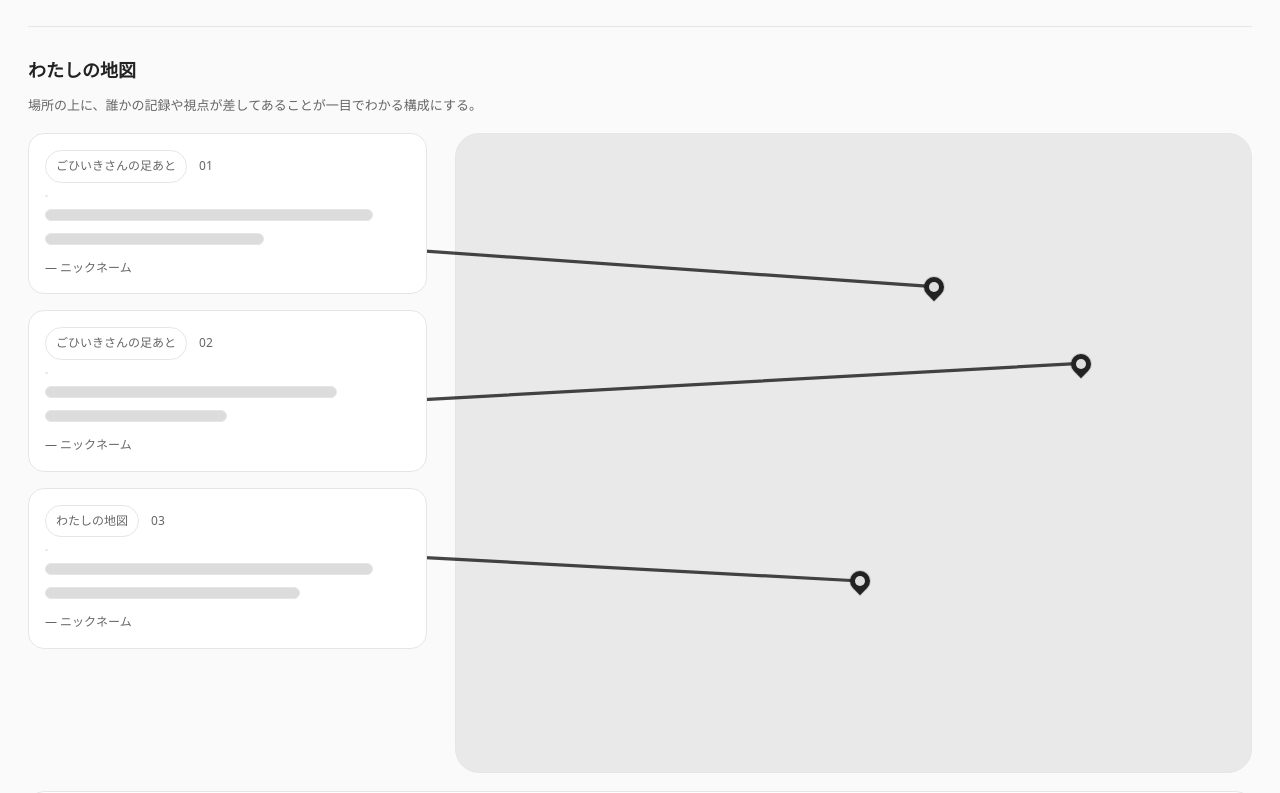
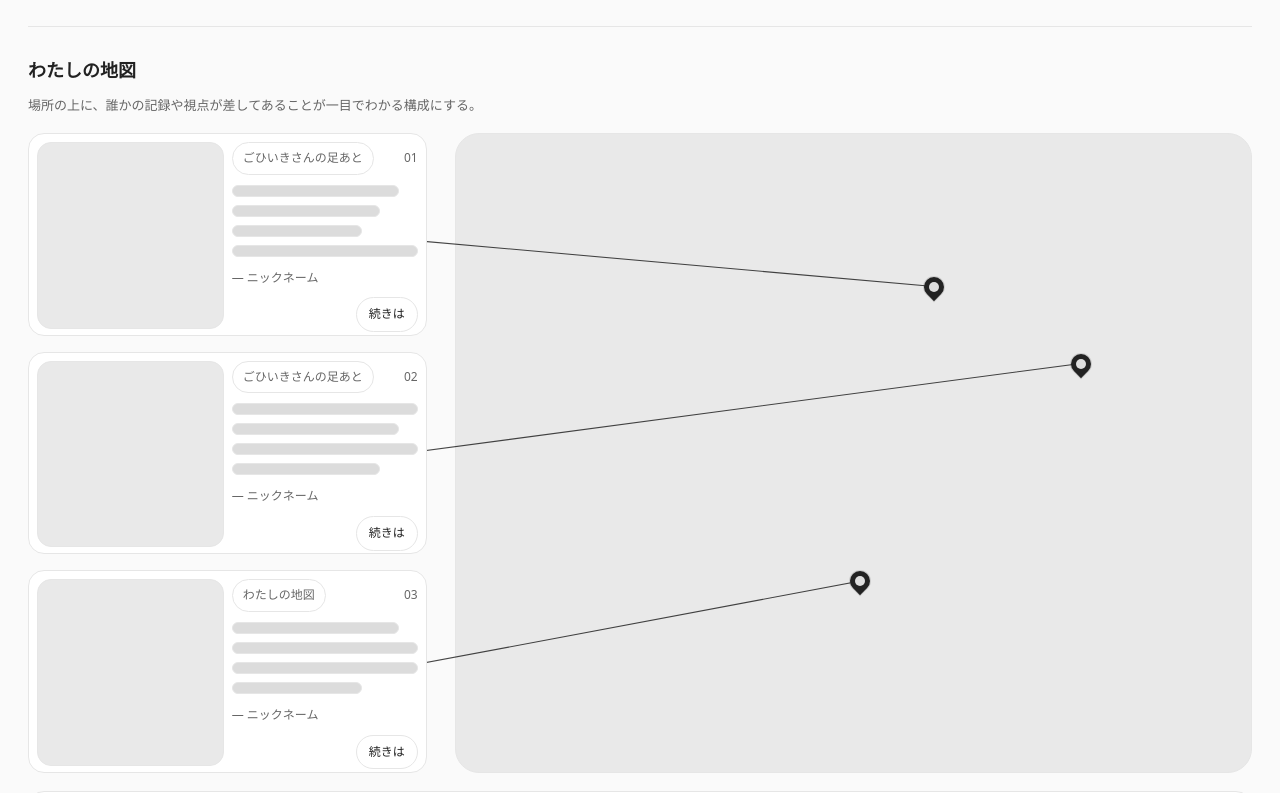
Before and after one commit to 202510-aw-shirako/FURUTABI, a plain HTML site: page public/index.html in a window 1280 px wide. Shown: the part 760-1553 px from the top of the page. Drawn offline with Linux system fonts and the light colour scheme.

Commit message:
Polish top page map cards and connectors

```diff
--- a/public/index.html
+++ b/public/index.html
@@ -49,44 +49,71 @@
 
       <div class="topMapLayout" style="margin-top:18px;">
         <svg class="topMapLines" viewBox="0 0 100 100" preserveAspectRatio="none" aria-hidden="true">
-          <line x1="29" y1="18" x2="74" y2="24"></line>
-          <line x1="29" y1="42" x2="86" y2="36"></line>
-          <line x1="29" y1="66" x2="68" y2="70"></line>
+          <line x1="31" y1="16.7" x2="74" y2="24"></line>
+          <line x1="31" y1="50" x2="86" y2="36"></line>
+          <line x1="31" y1="83.3" x2="68" y2="70"></line>
         </svg>
 
         <div class="topMapCards" aria-label="ごひいきさんの足あととわたしの地図の断片">
-          <a class="card topMapCard" href="story.html" aria-label="ごひいきさんの足あと 1">
-            <div style="display:flex; justify-content:space-between; gap:12px; align-items:center;">
+          <article class="card topMapCard" aria-label="ごひいきさんの足あと 1">
+            <div class="topMapCardBody">
+              <div class="ph ph--thumb topMapThumb" aria-hidden="true"></div>
+              <div class="topMapCardText">
+                <div class="topMapCardHead">
                   <span class="pill">ごひいきさんの足あと</span>
                   <span class="small">01</span>
                 </div>
-            <div class="ph ph--thumb" aria-hidden="true"></div>
-            <div class="ph ph--line w-90" aria-hidden="true"></div>
-            <div class="ph ph--line w-60" aria-hidden="true"></div>
+                <div class="topMapComment" aria-hidden="true">
+                  <div class="ph ph--line w-90"></div>
+                  <div class="ph ph--line w-80"></div>
+                  <div class="ph ph--line w-70"></div>
+                  <div class="ph ph--line w-85"></div>
+                </div>
                 <span class="pinMeta">— ニックネーム</span>
-          </a>
+                <a class="btn ghost topMapMore" href="#topMapMore">続きは</a>
+              </div>
+            </div>
+          </article>
 
-          <a class="card topMapCard" href="story.html" aria-label="ごひいきさんの足あと 2">
-            <div style="display:flex; justify-content:space-between; gap:12px; align-items:center;">
+          <article class="card topMapCard" aria-label="ごひいきさんの足あと 2">
+            <div class="topMapCardBody">
+              <div class="ph ph--thumb topMapThumb" aria-hidden="true"></div>
+              <div class="topMapCardText">
+                <div class="topMapCardHead">
                   <span class="pill">ごひいきさんの足あと</span>
                   <span class="small">02</span>
                 </div>
-            <div class="ph ph--thumb" aria-hidden="true"></div>
-            <div class="ph ph--line w-80" aria-hidden="true"></div>
-            <div class="ph ph--line w-50" aria-hidden="true"></div>
+                <div class="topMapComment" aria-hidden="true">
+                  <div class="ph ph--line w-85"></div>
+                  <div class="ph ph--line w-90"></div>
+                  <div class="ph ph--line w-75"></div>
+                  <div class="ph ph--line w-80"></div>
+                </div>
                 <span class="pinMeta">— ニックネーム</span>
-          </a>
+                <a class="btn ghost topMapMore" href="#topMapMore">続きは</a>
+              </div>
+            </div>
+          </article>
 
-          <a class="card topMapCard" href="story.html" aria-label="わたしの地図の断片 3">
-            <div style="display:flex; justify-content:space-between; gap:12px; align-items:center;">
+          <article class="card topMapCard" aria-label="わたしの地図の断片 3">
+            <div class="topMapCardBody">
+              <div class="ph ph--thumb topMapThumb" aria-hidden="true"></div>
+              <div class="topMapCardText">
+                <div class="topMapCardHead">
                   <span class="pill">わたしの地図</span>
                   <span class="small">03</span>
                 </div>
-            <div class="ph ph--thumb" aria-hidden="true"></div>
-            <div class="ph ph--line w-90" aria-hidden="true"></div>
-            <div class="ph ph--line w-70" aria-hidden="true"></div>
+                <div class="topMapComment" aria-hidden="true">
+                  <div class="ph ph--line w-90"></div>
+                  <div class="ph ph--line w-75"></div>
+                  <div class="ph ph--line w-85"></div>
+                  <div class="ph ph--line w-70"></div>
+                </div>
                 <span class="pinMeta">— ニックネーム</span>
-          </a>
+                <a class="btn ghost topMapMore" href="#topMapMore">続きは</a>
+              </div>
+            </div>
+          </article>
         </div>
 
         <div class="topMapStage" aria-label="わたしの地図">
@@ -98,7 +125,7 @@
         <a class="topMapPin topMapPin--c" href="story.html" aria-label="わたしの地図の断片 3 の場所"></a>
       </div>
 
-      <div class="denseBox">
+      <div class="denseBox" id="topMapMore">
         <div>
           <div class="h2">公開ごひいきさんの足あとを読む</div>
           <p class="note">公開仕様はログイン前でも読める。トップは断片、本文は個別で。</p>
--- a/scss/style.scss
+++ b/scss/style.scss
@@ -147,6 +147,11 @@ a.link { text-decoration: underline; color: $muted; }
 /* ===== Top page map + story layout ===== */
 .topMapSection { overflow: hidden; }
 .topMapLayout {
+  --top-map-stage-height: 640px;
+  --top-map-card-gap: 16px;
+  --top-map-card-padding: 8px;
+  --top-map-card-height: calc((var(--top-map-stage-height) - (var(--top-map-card-gap) * 2)) / 3);
+  --top-map-card-inner-size: calc(var(--top-map-card-height) - (var(--top-map-card-padding) * 2));
   position: relative;
   display: grid;
   grid-template-columns: minmax(260px, 1fr) minmax(0, 2fr);
@@ -155,19 +160,59 @@ a.link { text-decoration: underline; color: $muted; }
 }
 .topMapCards {
   display: grid;
-  gap: 16px;
+  gap: var(--top-map-card-gap);
+  grid-template-rows: repeat(3, var(--top-map-card-height));
   align-content: start;
   position: relative;
   z-index: 4;
+  height: var(--top-map-stage-height);
 }
 .topMapCard {
+  padding: var(--top-map-card-padding);
   text-decoration: none;
   color: inherit;
-  justify-items: start;
+  height: 100%;
+}
+.topMapCardBody {
+  width: 100%;
+  height: var(--top-map-card-inner-size);
+  display: grid;
+  grid-template-columns: var(--top-map-card-inner-size) minmax(0, 1fr);
+  gap: 8px;
+  align-items: stretch;
+}
+.topMapCardHead {
+  display: flex;
+  align-items: center;
+  justify-content: space-between;
+  gap: 8px;
+}
+.topMapCardText {
+  display: grid;
+  grid-template-rows: auto 1fr auto;
+  min-width: 0;
+  gap: 10px;
+}
+.topMapComment {
+  display: grid;
+  align-content: center;
+  gap: 8px;
+}
+.topMapMore {
+  justify-self: end;
+  align-self: end;
+  padding: 7px 12px;
+  border-radius: 999px;
+  font-size: 12px;
+}
+.topMapThumb {
+  width: var(--top-map-card-inner-size);
+  height: var(--top-map-card-inner-size);
+  aspect-ratio: 1 / 1;
 }
 .topMapStage {
   position: relative;
-  min-height: 640px;
+  min-height: var(--top-map-stage-height);
   display: flex;
   justify-content: flex-end;
   align-items: stretch;
@@ -175,7 +220,7 @@ a.link { text-decoration: underline; color: $muted; }
 }
 .topMapCanvas {
   width: 100%;
-  min-height: 640px;
+  min-height: var(--top-map-stage-height);
   border-radius: 24px;
 }
 .topMapPin {
@@ -210,7 +255,7 @@ a.link { text-decoration: underline; color: $muted; }
 }
 .topMapLines line {
   stroke: rgba(0,0,0,.72);
-  stroke-width: .5;
+  stroke-width: .165;
   stroke-linecap: round;
 }
 
@@ -248,6 +293,26 @@ a.link { text-decoration: underline; color: $muted; }
   .topMapLayout {
     grid-template-columns: 1fr;
     gap: 18px;
+  }
+  .topMapCards {
+    grid-template-rows: none;
+    height: auto;
+  }
+  .topMapCard {
+    height: auto;
+  }
+  .topMapCardBody {
+    display: grid;
+    height: auto;
+    grid-template-columns: 1fr;
+  }
+  .topMapCardText {
+    grid-template-rows: auto auto auto;
+  }
+  .topMapThumb {
+    width: 100%;
+    height: 140px;
+    aspect-ratio: auto;
   }
   .topMapStage {
     order: -1;
```
Also changed, not shown: css/style.css. Lines whose indentation alone changed are shown as unchanged.
